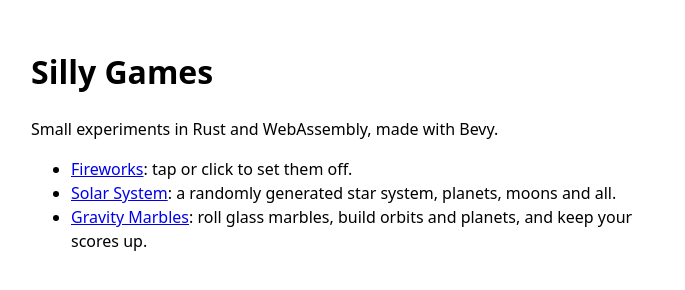
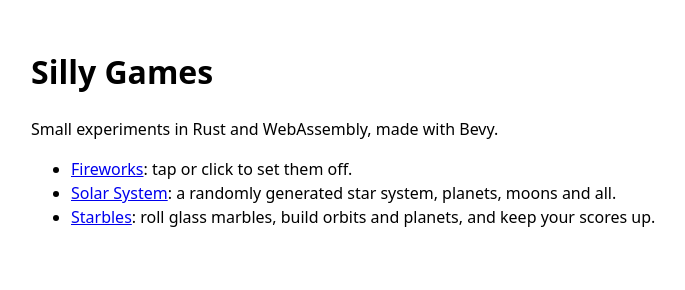
Before and after one commit to tHand/silly-games, a plain HTML site: page index.html in a window 1280 px wide. Shown: the whole page, without its empty margins (289-974 px from the left). Drawn offline with Linux system fonts and the light colour scheme.

Commit message:
Index: 005 is Starbles

```diff
--- a/index.html
+++ b/index.html
@@ -15,7 +15,7 @@
     <ul>
       <li><a href="002/index.html">Fireworks</a>: tap or click to set them off.</li>
       <li><a href="004/index.html">Solar System</a>: a randomly generated star system, planets, moons and all.</li>
-      <li><a href="005/index.html">Gravity Marbles</a>: roll glass marbles, build orbits and planets, and keep your scores up.</li>
+      <li><a href="005/index.html">Starbles</a>: roll glass marbles, build orbits and planets, and keep your scores up.</li>
     </ul>
   </body>
 </html>
```
